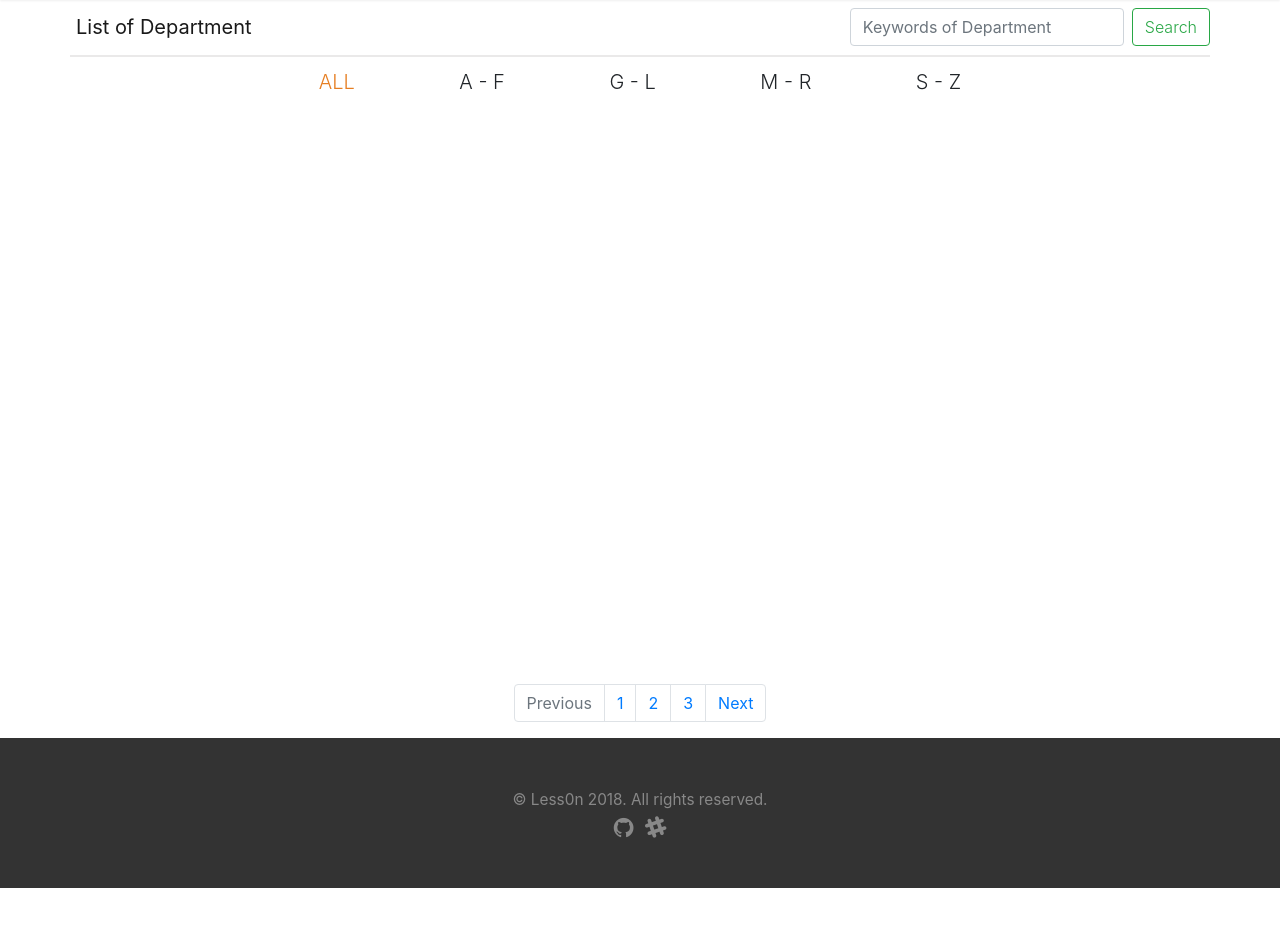
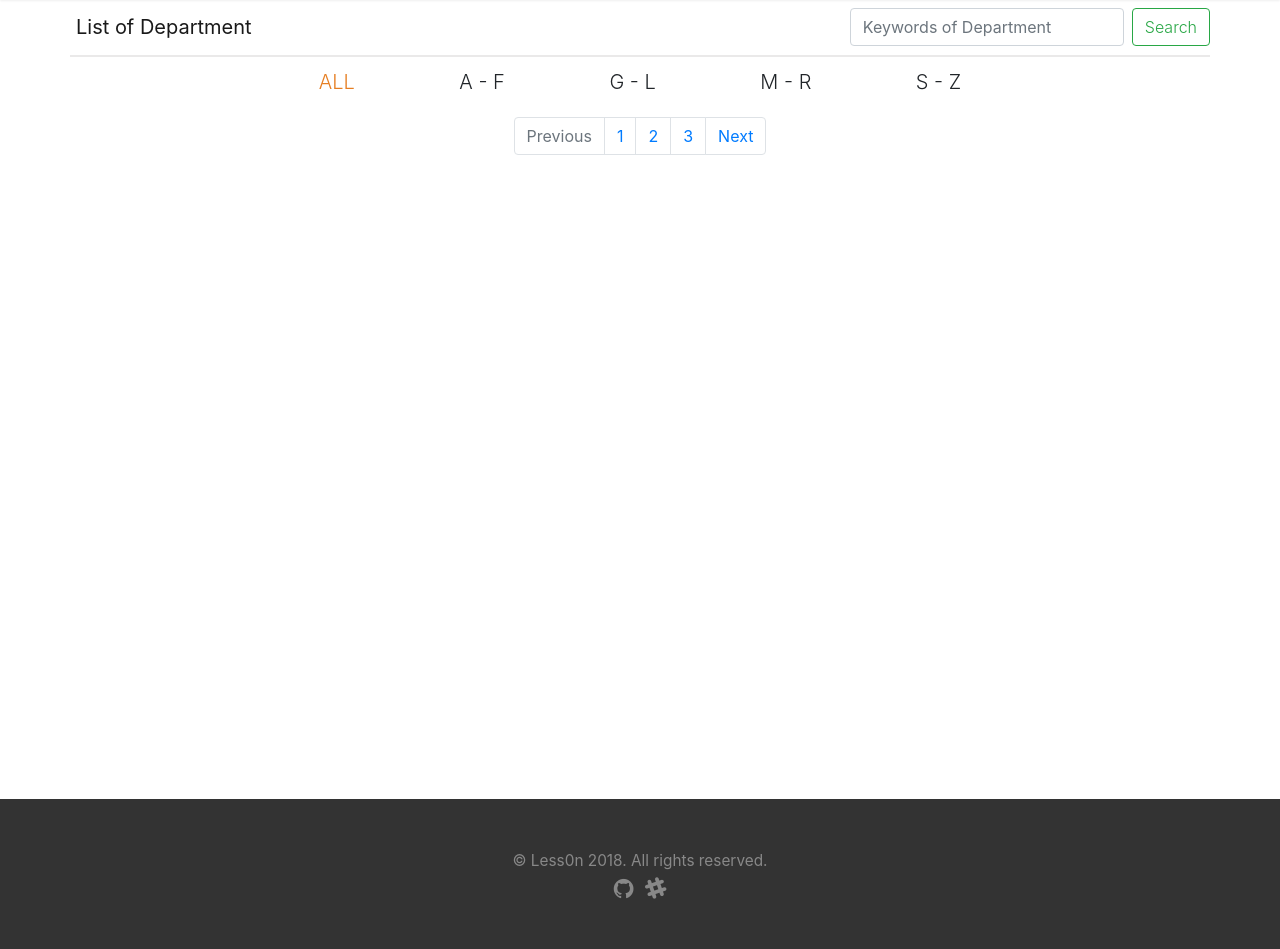
Before and after one commit to maobowen/Less0n, a Flask app: page /department in a window 1280 px wide. Shown: the part 61-1010 px from the top of the page. Before the commit the page ends 949 px from the top, so only its background shows below. Run offline with Flask 2, Linux system fonts and the light colour scheme; data that the repository does not hold is empty; some libraries are stand-ins or nearby versions.

Commit message:
fix footer layout

```diff
--- a/less0n/static/css/base.css
+++ b/less0n/static/css/base.css
@@ -19,6 +19,9 @@ header {
     overflow-x: hidden;
 }
 
+#mainbody {
+    min-height: 100vh;
+}
 
 /* ----------------------------------------------- */
 /* REUSABLE COMPONENTS */
--- a/less0n/static/css/department.css
+++ b/less0n/static/css/department.css
@@ -1,6 +1,6 @@
-.body-main{
-    height: 100vh;
-}
+/*.body-main{*/
+    /*min-height: 100vh;*/
+/*}*/
 
 .nav-child {
     margin-top: 60px;
@@ -77,5 +77,5 @@
 }
 
 .nav-buttom{
-    margin-top: -115px;
+    /*margin-top: -115px;*/
 }
--- a/less0n/static/css/index.css
+++ b/less0n/static/css/index.css
@@ -1,6 +1,9 @@
 /* ----------------------------------------------- */
 /* BASIC SETUP */
 /* ----------------------------------------------- */
+#mainbody {
+    min-height: 0;
+}
 
 .clearfix {
     zoom: 1;
--- a/less0n/templates/base.html
+++ b/less0n/templates/base.html
@@ -23,7 +23,9 @@
 
     <body>
         {% block body_header %}{% endblock %}
+        <div id="mainbody">
         {% block body_main %}{% endblock %}
+        </div>
         <footer>
             <p>&copy; Less0n 2018. All rights reserved.</p>
             <ul class="list-inline">
```
Also changed, not shown: less0n/static/css/search-result.css (+4 -4 lines).
